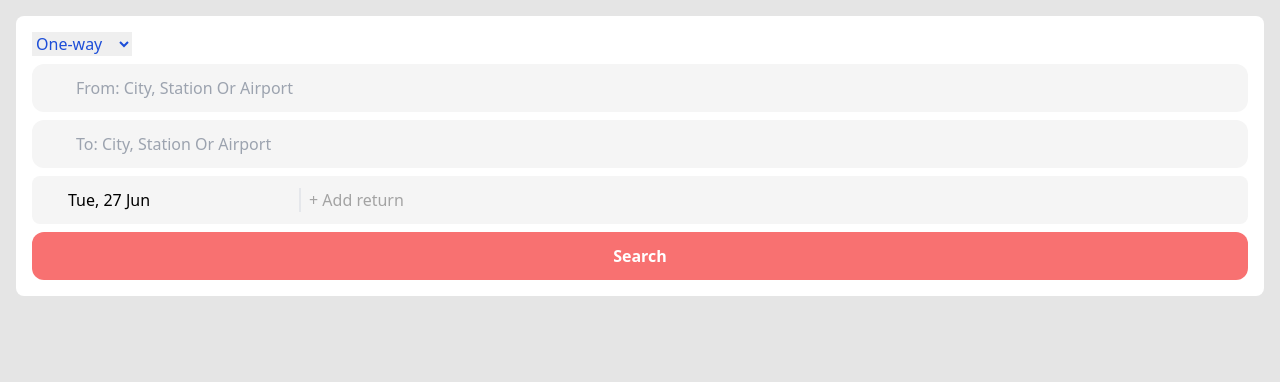
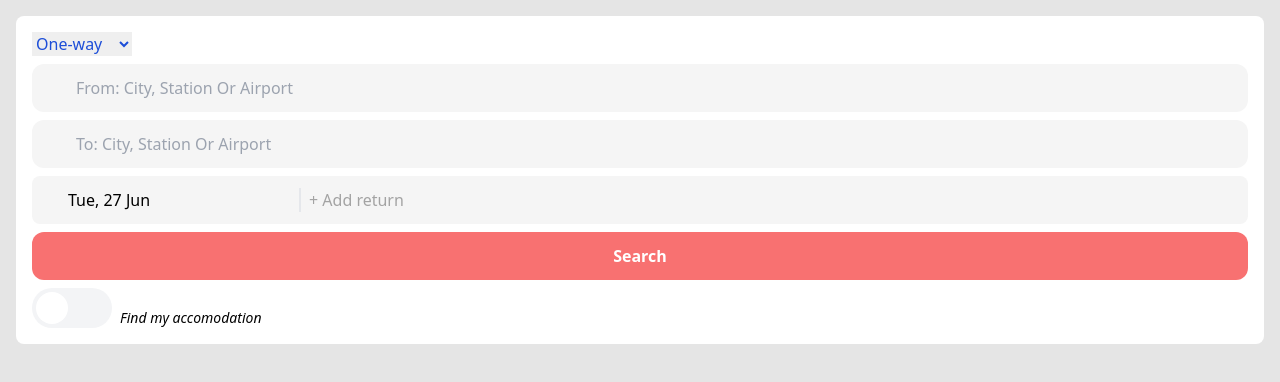
Before and after one commit to hakimbarraud/tictactrip, a React (Vite) app: page / in a window 1280 px wide. Shown: the top 382 px of the page. Built offline with nearby package versions, Linux system fonts and the light colour scheme; some icons are missing.

Commit message:
Create the toggle switch

```diff
--- a/src/components/SearchBar.tsx
+++ b/src/components/SearchBar.tsx
@@ -2,6 +2,7 @@ import { Iconly } from "react-iconly";
 import Input from "./Input";
 import SelectDate from "./SelectDate";
 import Way from "./Way";
+import ToggleSwitch from "./ToggleSwitch";
 
 const SearchBar = () => {
   return (
@@ -33,6 +34,7 @@ const SearchBar = () => {
       <button className="w-full bg-red-400 text-white p-3 mt-2 rounded-xl font-bold">
         Search
       </button>
+      <ToggleSwitch />
     </form>
   );
 };
--- /dev/null
+++ b/src/components/ToggleSwitch.tsx
@@ -0,0 +1,16 @@
+const ToggleSwitch = () => {
+  return (
+    <div className="flex items-end gap-2 italic text-sm">
+      <label
+        htmlFor="check"
+        className="bg-gray-100 mt-2 block w-20 h-10 rounded-full cursor-pointer relative"
+      >
+        <input type="checkbox" className="sr-only peer" id="check" />
+        <span className="w-2/5 h-4/5 bg-white absolute rounded-full left-1 top-1 peer-checked:bg-sky-600 peer-checked:left-11 transition-all duration-200"></span>
+      </label>
+      <p>Find my accomodation</p>
+    </div>
+  );
+};
+
+export default ToggleSwitch;
```
